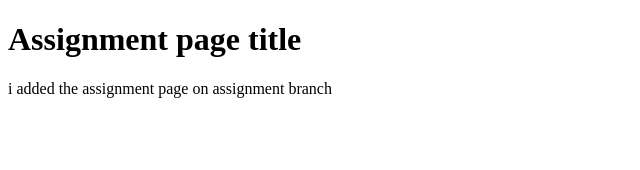
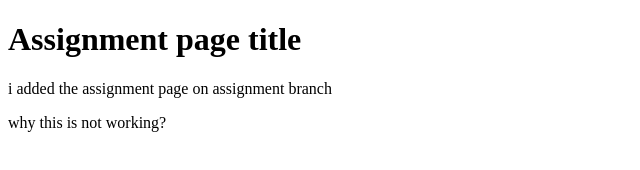
Before and after one commit to Soibam-Chouba/github-assignment, a plain HTML site: page assignment.html in a window 1280 px wide. Shown: the whole page, without its empty margins (0-640 px from the left). Drawn offline with Linux system fonts and the light colour scheme.

Commit message:
another change but not showing in github!

```diff
--- a/assignment.html
+++ b/assignment.html
@@ -8,5 +8,6 @@
 <body>
     <h1>Assignment page title</h1>
     <p>i added the assignment page on assignment branch</p>
+    <p>why this is not working?</p>
 </body>
 </html>
```
